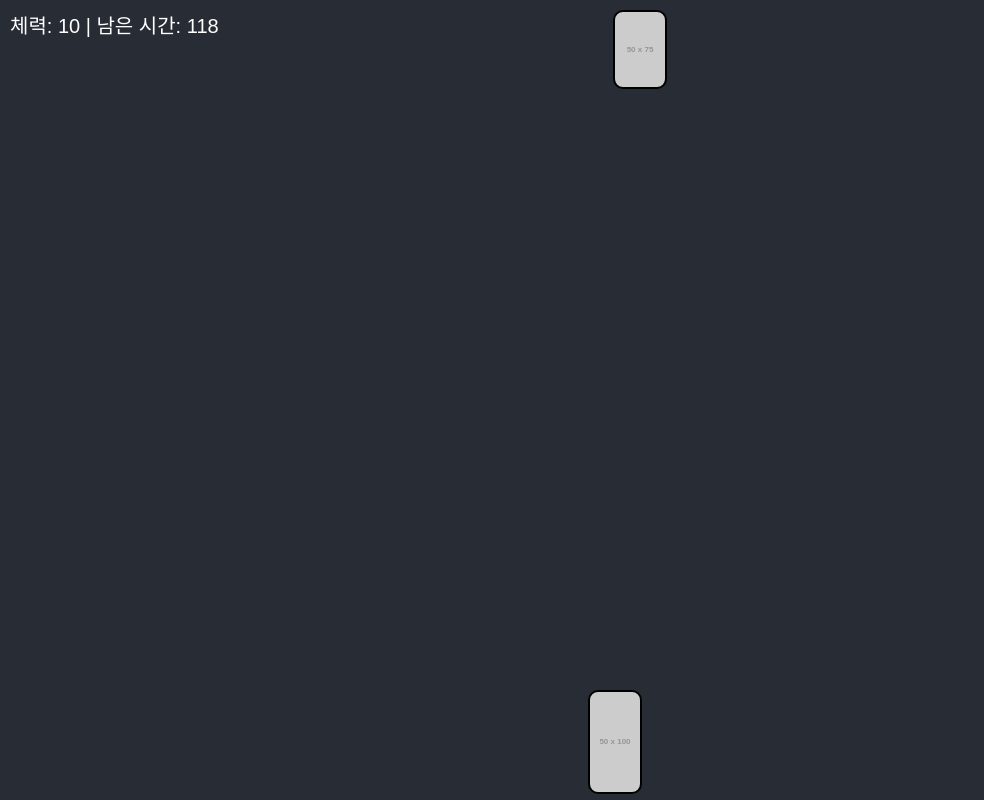
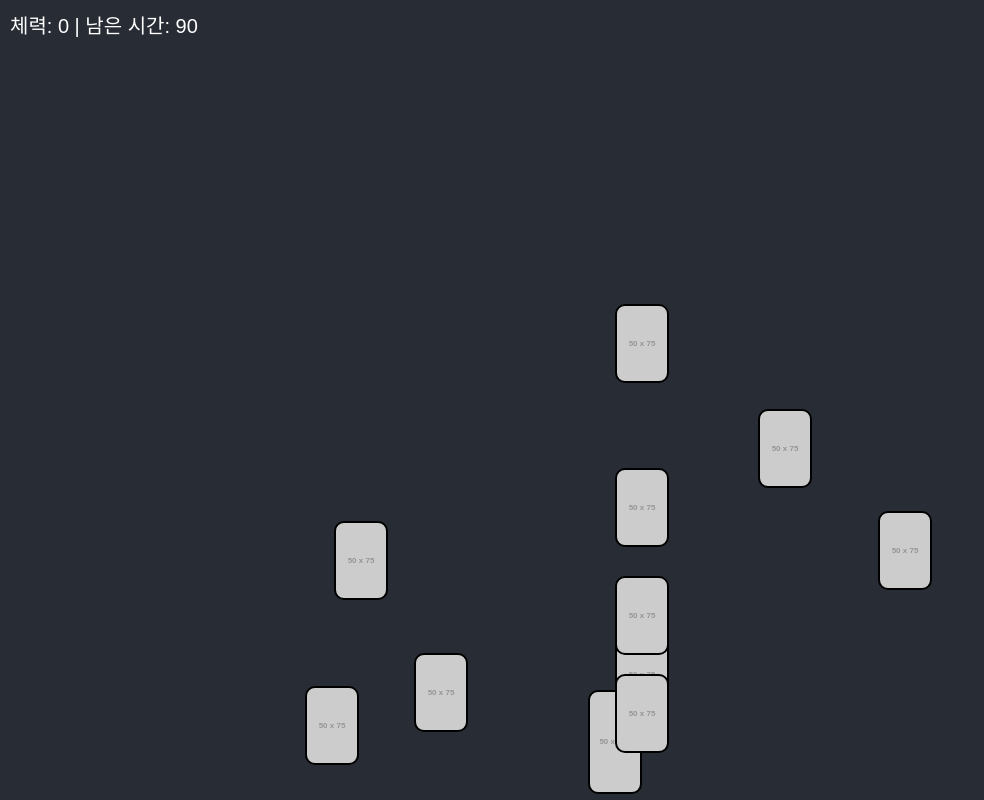
Before and after one commit to kkjinwon/kkjinwon.github.io, a plain HTML site: page index.html in a window 1280 px wide. Both pictures are taken after a click on the button "게임 시작". Shown: the whole page, without its empty margins (0-984 px from the left). Drawn offline with Linux system fonts and the light colour scheme; placeholder pictures from the web are drawn by us.

Commit message:
Update index.html

```diff
--- a/index.html
+++ b/index.html
@@ -60,14 +60,11 @@
             background-size: cover;
             border: 2px solid #000;
         }
-        #boss {
+        .enemy {
             width: 50px;
             height: 75px;
             background-color: #ff0000;
             position: absolute;
-            top: 10px;
-            left: 50%;
-            transform: translateX(-50%);
             border-radius: 10px;
             background-image: url('https://via.placeholder.com/50x75?text=교수님'); /* 교수님 이미지 */
             background-size: cover;
@@ -93,7 +90,6 @@
     <!-- 게임 화면 -->
     <div id="gameArea" style="display: none;">
         <div id="player"></div>
-        <div id="boss"></div>
         <div id="gameStats">체력: 10 | 남은 시간: 120</div>
     </div>
 
@@ -102,15 +98,17 @@
         const gameArea = document.getElementById('gameArea');
         const startButton = document.getElementById('startButton');
         const player = document.getElementById('player');
-        const boss = document.getElementById('boss');
         const gameStats = document.getElementById('gameStats');
 
         let playerX = window.innerWidth / 2 - 25;
         let playerY = window.innerHeight - 110;
-        let speed = 5;
+        let speed = 15; // 플레이어 속도 3배 증가
+        let enemySpeed = speed * 0.7; // 적 속도를 플레이어 속도의 0.7배로 설정
         let health = 10;
         let gameDuration = 120;
         let interval;
+        let enemies = [];
+        let keysPressed = {}; // 키 입력을 저장하기 위한 객체
 
         // 첫 화면에서 게임 시작 버튼 클릭 시
         startButton.addEventListener('click', () => {
@@ -119,32 +117,91 @@
             startGame();
         });
 
+        // 적 생성 함수
+        function createEnemies() {
+            for (let i = 0; i < 10; i++) {  // 적 10명 생성
+                let enemy = document.createElement('div');
+                enemy.classList.add('enemy');
+                enemy.style.left = `${Math.random() * (window.innerWidth - 50)}px`;
+                enemy.style.top = `${Math.random() * (window.innerHeight / 2)}px`; // 상단 절반에 생성
+                gameArea.appendChild(enemy);
+                enemies.push(enemy);
+            }
+        }
+
         // 게임 시작 함수
         function startGame() {
             player.style.left = `${playerX}px`;
             player.style.top = `${playerY}px`;
-            interval = setInterval(updateGame, 1000);
+            createEnemies();
+            interval = setInterval(updateGame, 1000 / 60); // 60FPS로 업데이트
         }
 
-        // WASD 이동
+        // 키 입력 감지 및 이동
         document.addEventListener('keydown', (e) => {
-            if (e.key === 'a' && playerX > 0) playerX -= speed;
-            if (e.key === 'd' && playerX < window.innerWidth - 50) playerX += speed;
-            if (e.key === 'w' && playerY > 0) playerY -= speed;
-            if (e.key === 's' && playerY < window.innerHeight - 100) playerY += speed;
+            keysPressed[e.key] = true;
+        });
+        document.addEventListener('keyup', (e) => {
+            keysPressed[e.key] = false;
+        });
+
+        function movePlayer() {
+            if (keysPressed['a'] && playerX > 0) playerX -= speed;
+            if (keysPressed['d'] && playerX < window.innerWidth - 50) playerX += speed;
+            if (keysPressed['w'] && playerY > 0) playerY -= speed;
+            if (keysPressed['s'] && playerY < window.innerHeight - 100) playerY += speed;
+
             player.style.left = `${playerX}px`;
             player.style.top = `${playerY}px`;
-        });
+        }
 
         // 게임 업데이트 함수
         function updateGame() {
             gameDuration--;
             gameStats.textContent = `체력: ${health} | 남은 시간: ${gameDuration}`;
+            movePlayer();
+            moveEnemies();
+            checkCollision();
 
             // 시간 끝나면 게임 종료
             if (gameDuration <= 0 || health <= 0) {
                 endGame();
             }
+        }
+
+        // 적이 플레이어를 따라가도록 함
+        function moveEnemies() {
+            enemies.forEach((enemy) => {
+                let enemyX = parseInt(enemy.style.left);
+                let enemyY = parseInt(enemy.style.top);
+
+                if (enemyX < playerX) enemyX += enemySpeed;
+                else if (enemyX > playerX) enemyX -= enemySpeed;
+
+                if (enemyY < playerY) enemyY += enemySpeed;
+                else if (enemyY > playerY) enemyY -= enemySpeed;
+
+                enemy.style.left = `${enemyX}px`;
+                enemy.style.top = `${enemyY}px`;
+            });
+        }
+
+        // 플레이어와 적의 충돌 검사
+        function checkCollision() {
+            enemies.forEach((enemy) => {
+                let enemyRect = enemy.getBoundingClientRect();
+                let playerRect = player.getBoundingClientRect();
+
+                if (
+                    enemyRect.left < playerRect.right &&
+                    enemyRect.right > playerRect.left &&
+                    enemyRect.top < playerRect.bottom &&
+                    enemyRect.bottom > playerRect.top
+                ) {
+                    health--;  // 충돌 시 체력 감소
+                    gameStats.textContent = `체력: ${health} | 남은 시간: ${gameDuration}`;
+                }
+            });
         }
 
         // 게임 종료 함수
```
